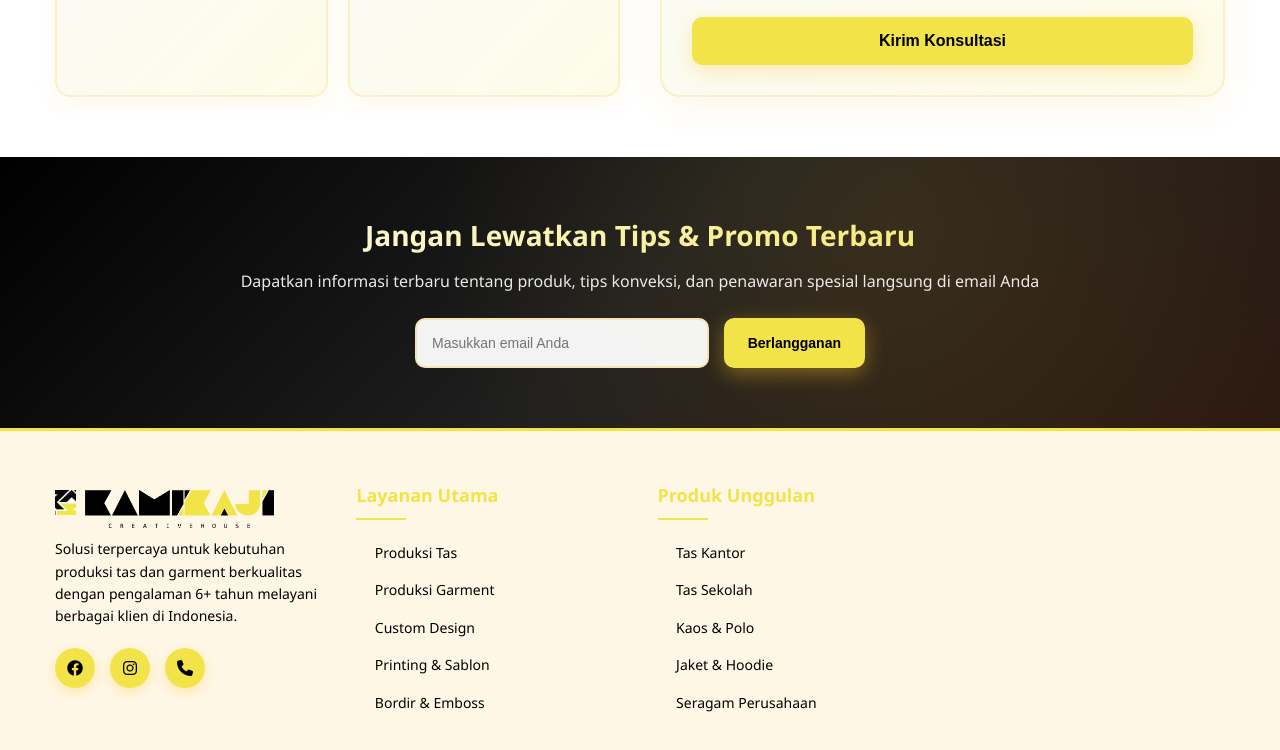
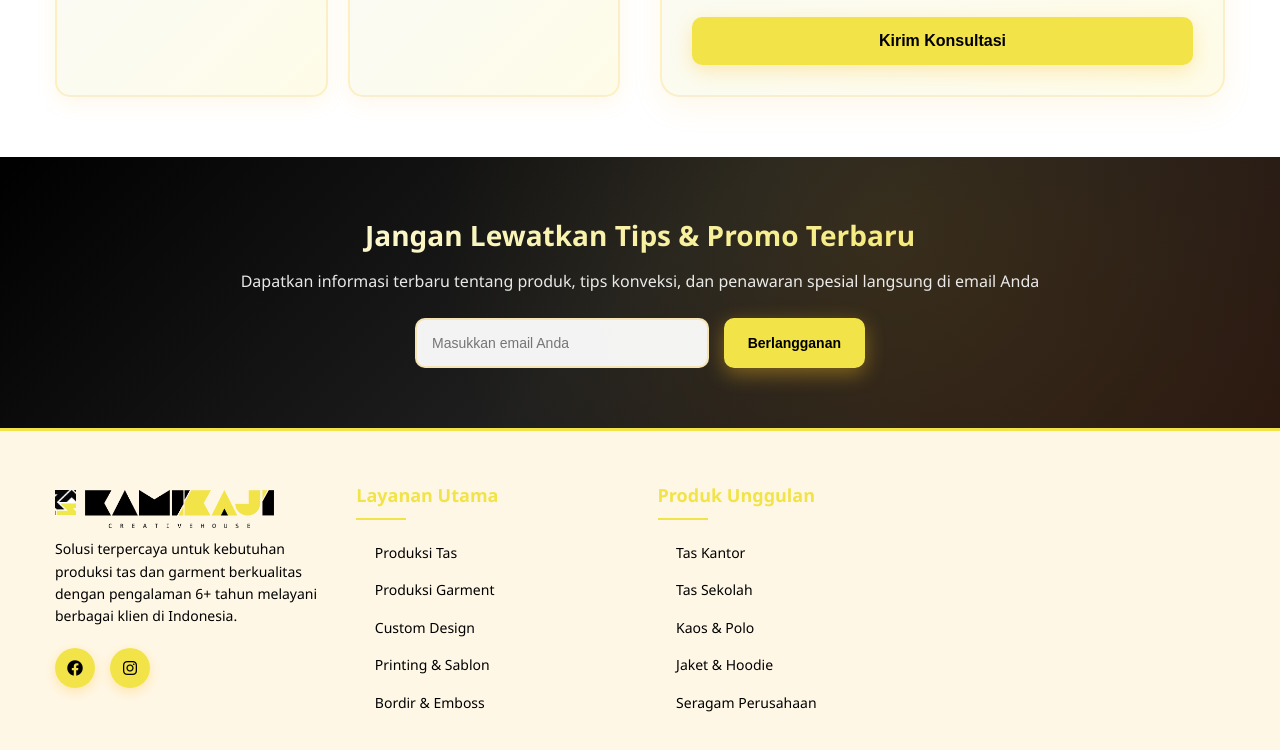
Before and after one commit to hafni0211-creator/kamikaji, a plain HTML site: page index.html in a window 1280 px wide. Shown: the part 6829-7579 px from the top of the page. Drawn offline with Linux system fonts and the light colour scheme.

Commit message:
Update index.html

```diff
--- a/index.html
+++ b/index.html
@@ -592,7 +592,6 @@
                     <div class="social-icons">
                         <a href="https://web.facebook.com/people/Kamikaji-Creative-House/100072032313963/" class="social-icon"><i class="fab fa-facebook"></i></a>
                         <a href="https://www.instagram.com/kamikajicreativehouse/" class="social-icon"><i class="fab fa-instagram"></i></a>
-                        <a href="#" class="social-icon"><i class="fas fa-phone"></i></a>
 
                     </div>
                 </div>
```
